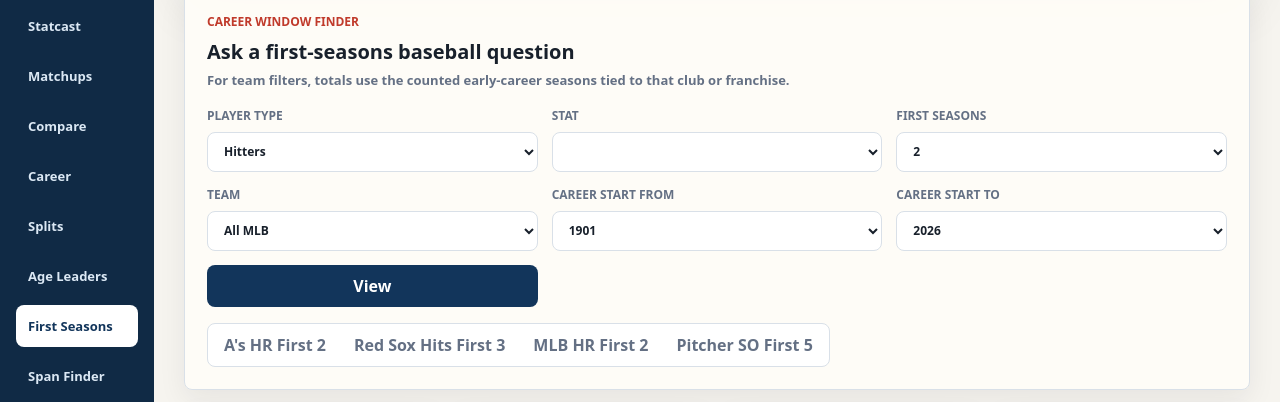
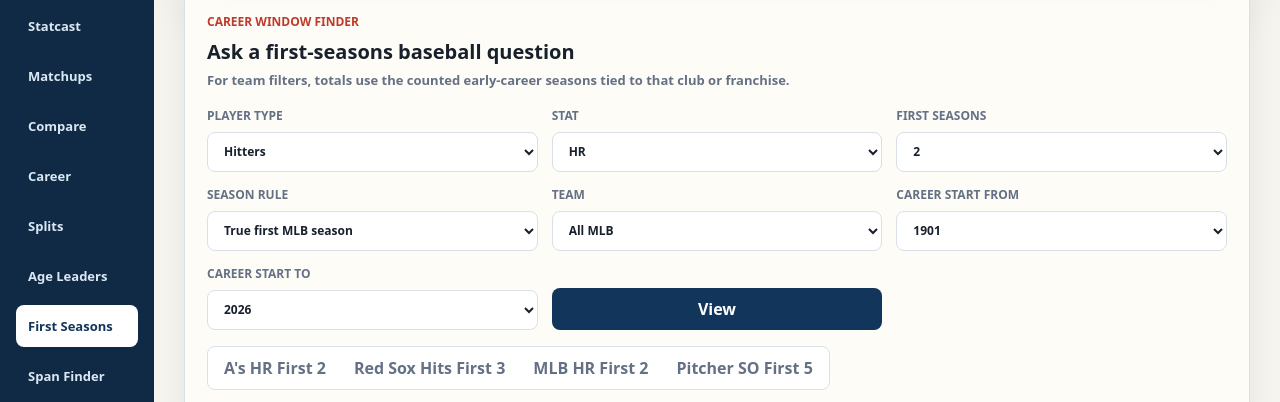
Before and after one commit to andysolomon221/mlb-statline, a plain HTML site: page netlify-deploy/starts.html in a window 1280 px wide. Shown: the part 351-753 px from the top of the page. Drawn offline with Linux system fonts and the light colour scheme.

Commit message:
Add files via upload

```diff
--- a/netlify-deploy/starts.html
+++ b/netlify-deploy/starts.html
@@ -100,6 +100,13 @@
               <select id="starts-count" aria-label="Number of first career seasons"></select>
             </label>
             <label>
+              <span>Season Rule</span>
+              <select id="starts-season-rule" aria-label="Career start season rule">
+                <option value="all">True first MLB season</option>
+                <option value="qualified">Skip tiny call-ups</option>
+              </select>
+            </label>
+            <label>
               <span>Team</span>
               <select id="starts-team" aria-label="Team filter"></select>
             </label>
@@ -169,6 +176,6 @@
       </main>
     </div>
 
-    <script src="starts.js?v=20260622-career-starts"></script>
+    <script src="starts.js?v=20260626-start-season-rule"></script>
   </body>
 </html>
```
